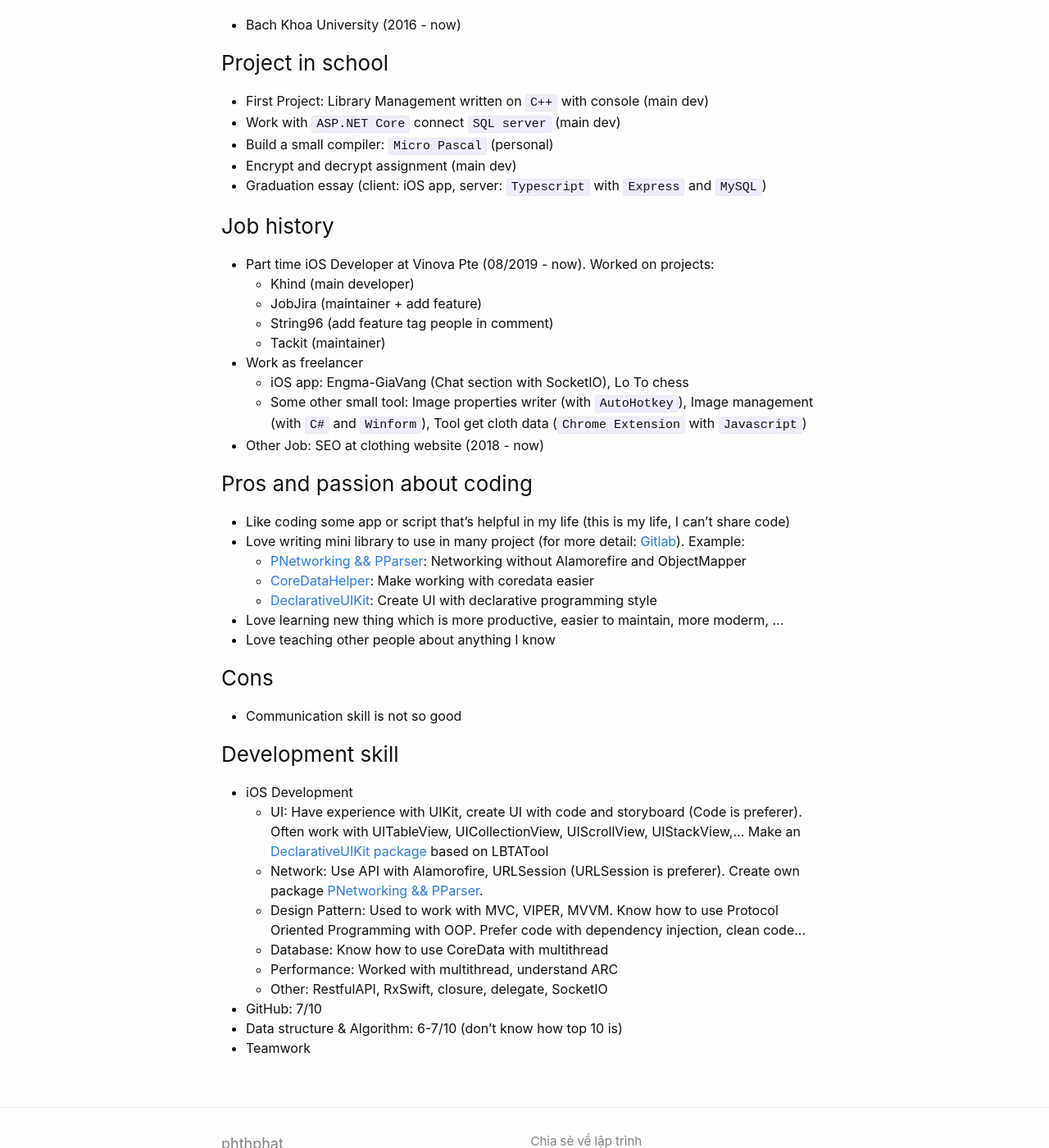
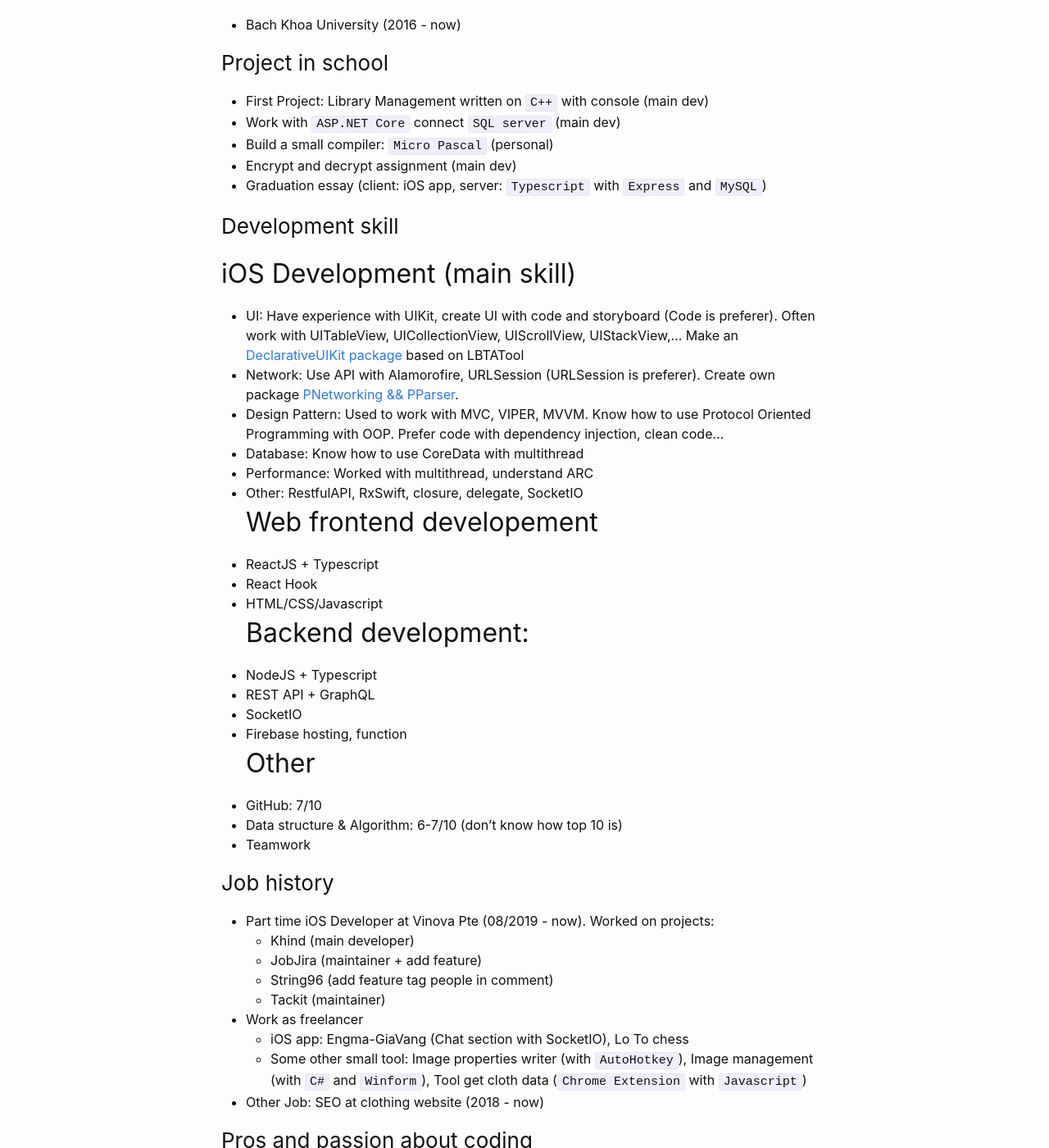
Before and after one commit to phthphat/phthphat.github.io, a Jekyll site: the page built from about.md, in a window 1280 px wide and 1400 px high, scrolled down 509 px. Shown: the whole window at 82% size. Built offline with Jekyll 4.4.1, drawn with Linux system fonts in a browser that asks for light colours; some of the changed text lies outside the part shown.

Commit message:
Update about

```diff
--- a/about.md
+++ b/about.md
@@ -6,9 +6,9 @@ permalink: /about/
 ### General information
 - Name: Pham Thanh Phat
 - University: Bach khoa University
-- Job: iOS frontend developer
+- Main skill: iOS developement
 - Company history:
-    - Vinova (intern: 06-07/2019, part-time: 08/2019 - 05/2020)
+    - Vinova (intern: 06-07/2019, part-time: 08/2019 - 05/2020) (iOS developer)
 - Contact:
   - LinkedIn: [https://www.linkedin.com/in/phthphat/](https://www.linkedin.com/in/phthphat/)
   - Facebook: [Phat Phạm](https://www.facebook.com/phthphat)
@@ -24,6 +24,28 @@ permalink: /about/
 - Build a small compiler: `Micro Pascal` (personal)
 - Encrypt and decrypt assignment (main dev)
 - Graduation essay (client: iOS app, server: `Typescript` with `Express` and `MySQL`)
+
+### Development skill
+## iOS Development (main skill)
+- UI: Have experience with UIKit, create UI with code and storyboard (Code is preferer). Often work with UITableView, UICollectionView, UIScrollView, UIStackView,... Make an [DeclarativeUIKit package](https://gitlab.com/phthphat-share/declarativeuikit) based on LBTATool
+- Network: Use API with Alamorofire, URLSession (URLSession is preferer). Create own package [PNetworking && PParser](https://gitlab.com/phthphat-share/pnetworking.git).
+- Design Pattern: Used to work with MVC, VIPER, MVVM. Know how to use Protocol Oriented Programming with OOP. Prefer code with dependency injection, clean code...
+- Database: Know how to use CoreData with multithread
+- Performance: Worked with multithread, understand ARC
+- Other: RestfulAPI, RxSwift, closure, delegate, SocketIO
+## Web frontend developement
+- ReactJS + Typescript
+- React Hook
+- HTML/CSS/Javascript
+## Backend development:
+- NodeJS + Typescript
+- REST API + GraphQL
+- SocketIO
+- Firebase hosting, function
+## Other
+- GitHub: 7/10
+- Data structure & Algorithm: 6-7/10 (don't know how top 10 is)
+- Teamwork
 
 ### Job history
 - Part time iOS Developer at Vinova Pte (08/2019 - now). Worked on projects:
```
Also changed, not shown: other parts of about.md (+0 -12 lines).
